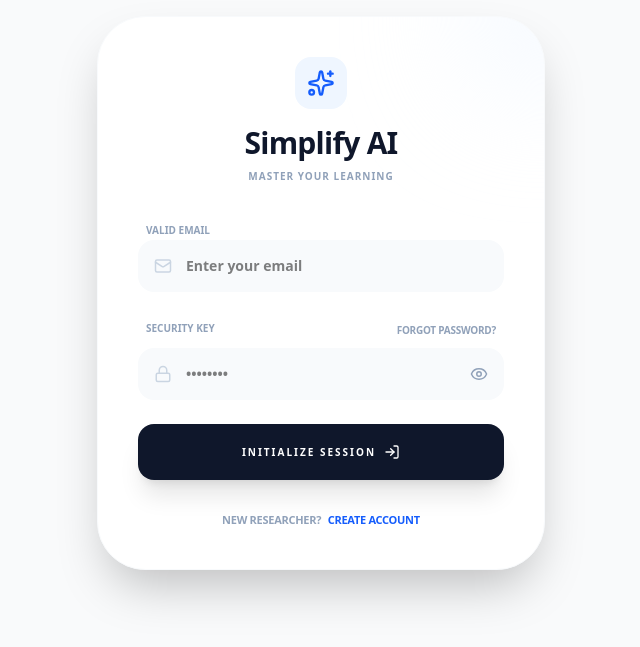
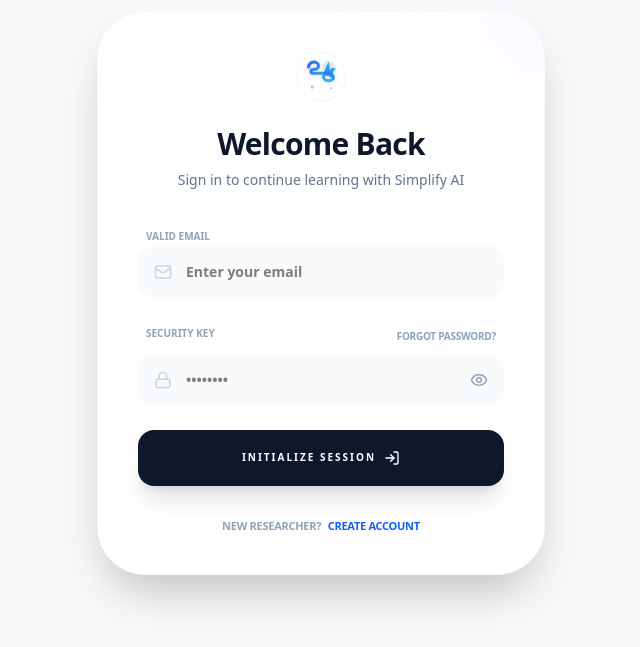
Before and after one commit to PriyanshuCybro/Simplify-AI, a React (Vite) app in the folder frontend/ai-learning-assistant/: page /login in a window 1280 px wide. Shown: the part 107-754 px from the top of the page, without its empty margins (319-959 px from the left). Built offline with nearby package versions, Linux system fonts and the light colour scheme; no server answers.

Commit message:
Upgrade to enterprise-grade design: Premium Logo with gradients, enhanced UI across all auth pages, professional visual hierarchy

```diff
--- a/frontend/ai-learning-assistant/src/components/Logo.jsx
+++ b/frontend/ai-learning-assistant/src/components/Logo.jsx
@@ -1,42 +1,110 @@
 import React from 'react';
 
-const Logo = ({ size = 32, showText = true, className = "" }) => {
+const Logo = ({ size = 40, showText = true, variant = 'default', className = "" }) => {
+  // Variants: 'default', 'icon-only', 'compact', 'dark'
+
+  const getColors = () => {
+    if (variant === 'dark') {
+      return { primary: '#1E40AF', accent: '#0EA5E9', text: '#ffffff' };
+    }
+    return { primary: '#2563EB', accent: '#0EA5E9', text: '#0F172A' };
+  };
+
+  const colors = getColors();
+  const scale = size / 40; // Base size is 40
+
   return (
-    <div className={`flex items-center gap-2 ${className}`}>
-      {/* Minimalistic Logo: Letter 'S' with AI concept */}
+    <div className={`flex items-center gap-3 ${className}`}>
+      {/* Main Logo Mark */}
+      <div className="relative flex-shrink-0" style={{ width: `${size}px`, height: `${size}px` }}>
         <svg
           width={size}
           height={size}
           viewBox="0 0 40 40"
           fill="none"
           xmlns="http://www.w3.org/2000/svg"
-        className="flex-shrink-0"
+          className="drop-shadow-sm"
         >
-        {/* Background circle */}
-        <circle cx="20" cy="20" r="19" fill="#2563EB" opacity="0.1" stroke="#2563EB" strokeWidth="1" />
+          {/* Define gradients */}
+          <defs>
+            <linearGradient id="gradientS" x1="0%" y1="0%" x2="100%" y2="100%">
+              <stop offset="0%" stopColor={colors.primary} stopOpacity="1" />
+              <stop offset="100%" stopColor={colors.accent} stopOpacity="0.8" />
+            </linearGradient>
+            <linearGradient id="gradientAI" x1="100%" y1="0%" x2="0%" y2="100%">
+              <stop offset="0%" stopColor={colors.accent} stopOpacity="1" />
+              <stop offset="100%" stopColor={colors.primary} stopOpacity="0.9" />
+            </linearGradient>
+          </defs>
 
-        {/* Main S shape with AI spark */}
+          {/* Background Circle - Soft */}
+          <circle cx="20" cy="20" r="19.5" fill="none" stroke={colors.primary} strokeWidth="0.5" opacity="0.1" />
+
+          {/* Main S Shape - Premium Design */}
           <path
-          d="M 12 10 Q 12 14 16 14 Q 20 14 20 18 Q 20 22 16 22 Q 12 22 12 26 Q 12 30 16 30 L 24 30"
-          stroke="#2563EB"
+            d="M 10 12 C 10 10 12 8 14 8 C 16 8 18 9 18 11 C 18 13 16 14 14 14 C 13 14 12 14.5 12 15.5 C 12 16.5 13 17 14 17 L 26 17 C 28 17 30 18 30 20 C 30 22 28 23 26 23 C 24 23 22 22 22 20"
+            stroke="url(#gradientS)"
             strokeWidth="2.5"
             strokeLinecap="round"
             strokeLinejoin="round"
             fill="none"
+            opacity="0.95"
           />
 
-        {/* AI Spark (lightning bolt) */}
+          {/* AI Symbol - Modern Spark */}
+          <g>
+            {/* Outer spark glow */}
+            <circle cx="26" cy="12" r="5" fill={colors.accent} opacity="0.15" />
+
+            {/* Inner lightning bolt */}
             <path
-          d="M 26 8 L 28 14 L 32 14 L 28 18 L 30 24 L 26 20 L 22 20 Z"
-          fill="#2563EB"
+              d="M 26 8 L 28 13 L 32 13 L 29 17 L 31 23 L 26 19 L 21 19 Z"
+              fill="url(#gradientAI)"
+              opacity="0.9"
             />
+
+            {/* Highlight shine */}
+            <path
+              d="M 26 9 L 27.5 12 L 29 12 L 27 14.5 Z"
+              fill="white"
+              opacity="0.6"
+            />
+          </g>
+
+          {/* Accent dots for sophistication */}
+          <circle cx="13" cy="28" r="1.2" fill={colors.primary} opacity="0.4" />
+          <circle cx="28" cy="29" r="0.8" fill={colors.accent} opacity="0.5" />
         </svg>
+      </div>
 
-      {/* Text branding */}
-      {showText && (
-        <div className="flex flex-col">
-          <span className="font-black text-sm text-slate-900 leading-none">Simplify</span>
-          <span className="font-black text-xs text-blue-600 leading-none">AI</span>
+      {/* Brand Text */}
+      {showText && variant !== 'icon-only' && (
+        <div className="flex flex-col leading-none">
+          <div style={{ display: 'flex', gap: '1px', alignItems: 'baseline' }}>
+            <span className="font-black tracking-tight" style={{
+              fontSize: `${14 * scale}px`,
+              color: colors.text,
+              letterSpacing: '-0.5px'
+            }}>
+              Simplify
+            </span>
+            <span className="font-black" style={{
+              fontSize: `${11 * scale}px`,
+              color: colors.accent,
+              letterSpacing: '0.5px'
+            }}>
+              AI
+            </span>
+          </div>
+          {variant === 'default' && (
+            <span className="text-xs font-medium" style={{
+              color: colors.text,
+              opacity: 0.6,
+              marginTop: '2px'
+            }}>
+              Master Your Learning
+            </span>
+          )}
         </div>
       )}
     </div>
--- a/frontend/ai-learning-assistant/src/pages/Auth/ForgotPassword.jsx
+++ b/frontend/ai-learning-assistant/src/pages/Auth/ForgotPassword.jsx
@@ -1,7 +1,8 @@
 import React, { useState } from 'react';
-import { Mail, ArrowLeft, Loader2, Sparkles } from 'lucide-react';
+import { Mail, ArrowLeft, Loader2 } from 'lucide-react';
 import { Link } from 'react-router-dom';
 import axios from 'axios';
+import Logo from '../../components/Logo';
 
 const API_BASE_URL = import.meta.env.VITE_API_URL || "https://simplify-ai-mrrh.onrender.com";
 
@@ -39,9 +40,11 @@
     <div className="min-h-screen flex items-center justify-center bg-[#F9FAFB] p-6">
       <div className="bg-white p-10 rounded-[3rem] shadow-2xl max-w-md w-full border border-slate-50">
         <div className="text-center mb-8">
-           <div className="inline-flex p-3 bg-blue-50 text-blue-600 rounded-2xl mb-4"><Sparkles size={28} /></div>
+           <div className="flex justify-center mb-6">
+             <Logo size={45} showText={false} />
+           </div>
            <h2 className="text-2xl font-black text-slate-900">Account Recovery</h2>
-           <p className="text-slate-400 text-[10px] font-black uppercase mt-2">Regain access to your account</p>
+           <p className="text-slate-500 text-sm mt-2">Enter your email to receive password reset instructions</p>
         </div>
 
         <form onSubmit={handleSubmit} className="space-y-6">
--- a/frontend/ai-learning-assistant/src/pages/Auth/LoginPage.jsx
+++ b/frontend/ai-learning-assistant/src/pages/Auth/LoginPage.jsx
@@ -1,9 +1,10 @@
 import React, { useState } from 'react';
 import { useNavigate, Link } from 'react-router-dom';
 import { useAuth } from '../../context/AuthContext';
-import { Mail, Lock, LogIn, Sparkles, AlertCircle, Loader2, Eye, EyeOff } from 'lucide-react';
+import { Mail, Lock, LogIn, AlertCircle, Loader2, Eye, EyeOff } from 'lucide-react';
 import { motion, AnimatePresence } from 'framer-motion';
 import axios from 'axios';
+import Logo from '../../components/Logo';
 
 const API_BASE_URL = import.meta.env.VITE_API_URL || "https://simplify-ai-mrrh.onrender.com";
 
@@ -49,11 +50,11 @@
         <div className="absolute top-0 right-0 w-32 h-32 bg-blue-50 rounded-full -mr-16 -mt-16 blur-3xl"></div>
 
         <div className="text-center mb-8 relative z-10">
-          <div className="inline-flex p-3 bg-blue-50 text-blue-600 rounded-2xl mb-4">
-            <Sparkles size={28} />
+          <div className="flex justify-center mb-6">
+            <Logo size={50} showText={false} />
           </div>
-          <h2 className="text-3xl font-black text-slate-900 tracking-tight">Simplify AI</h2>
-          <p className="text-slate-400 text-[10px] font-black uppercase mt-2 tracking-widest">Master Your Learning</p>
+          <h2 className="text-3xl font-black text-slate-900 tracking-tight">Welcome Back</h2>
+          <p className="text-slate-500 text-sm mt-2">Sign in to continue learning with Simplify AI</p>
         </div>
 
         {/* Universal Error Alert */}
--- a/frontend/ai-learning-assistant/src/pages/Auth/RegisterPage.jsx
+++ b/frontend/ai-learning-assistant/src/pages/Auth/RegisterPage.jsx
@@ -1,8 +1,9 @@
 import React, { useState } from 'react';
 import { motion, AnimatePresence } from 'framer-motion';
-import { User, Mail, Lock, ArrowRight, ArrowLeft, Briefcase, MapPin, Phone, Sparkles, Loader2, AlertCircle, Eye, EyeOff } from 'lucide-react';
+import { User, Mail, Lock, ArrowRight, ArrowLeft, Briefcase, MapPin, Phone, Loader2, AlertCircle, Eye, EyeOff } from 'lucide-react';
 import { useNavigate, Link } from 'react-router-dom';
 import axios from 'axios';
+import Logo from '../../components/Logo';
 
 const API_BASE_URL = import.meta.env.VITE_API_URL || "https://simplify-ai-mrrh.onrender.com";
 
@@ -74,11 +75,11 @@
 
         {/* Header */}
         <div className="text-center mb-8">
-          <div className="inline-flex p-3 bg-blue-50 text-blue-600 rounded-2xl mb-4">
-            <Sparkles size={28} />
+          <div className="flex justify-center mb-6">
+            <Logo size={48} showText={false} />
           </div>
           <h2 className="text-3xl font-black text-slate-900 tracking-tight">Join Simplify AI</h2>
-          <p className="text-slate-600 text-sm mt-2">Master your learning with intelligent assistance</p>
+          <p className="text-slate-500 text-sm mt-2">Start mastering your learning today</p>
           <div className="flex justify-center gap-2 mt-3">
             <div className={`h-1.5 w-10 rounded-full ${step === 1 ? 'bg-blue-600' : 'bg-slate-200'}`} />
             <div className={`h-1.5 w-10 rounded-full ${step === 2 ? 'bg-blue-600' : 'bg-slate-200'}`} />
--- a/frontend/ai-learning-assistant/src/pages/Auth/ResetPassword.jsx
+++ b/frontend/ai-learning-assistant/src/pages/Auth/ResetPassword.jsx
@@ -1,7 +1,8 @@
 import React, { useState } from 'react';
 import { useParams, useNavigate } from 'react-router-dom';
-import { Lock, ShieldCheck, Loader2, Sparkles, AlertCircle } from 'lucide-react';
+import { Lock, ShieldCheck, Loader2, AlertCircle } from 'lucide-react';
 import axios from 'axios';
+import Logo from '../../components/Logo';
 
 const API_BASE_URL = import.meta.env.VITE_API_URL || "https://simplify-ai-mrrh.onrender.com";
 
@@ -40,9 +41,11 @@
     <div className="min-h-screen flex items-center justify-center bg-[#F9FAFB] p-6">
       <div className="bg-white p-10 rounded-[3rem] shadow-2xl max-w-md w-full border border-slate-50">
         <div className="text-center mb-8">
-           <div className="inline-flex p-3 bg-blue-50 text-blue-600 rounded-2xl mb-4"><ShieldCheck size={28} /></div>
+           <div className="flex justify-center mb-6">
+             <Logo size={45} showText={false} />
+           </div>
            <h2 className="text-2xl font-black text-slate-900">Reset Password</h2>
-           <p className="text-slate-400 text-[10px] font-black uppercase mt-2">Set your new secure password</p>
+           <p className="text-slate-500 text-sm mt-2">Enter your new secure password</p>
         </div>
 
         {error && (
```
Lines whose indentation alone changed are shown as unchanged.
